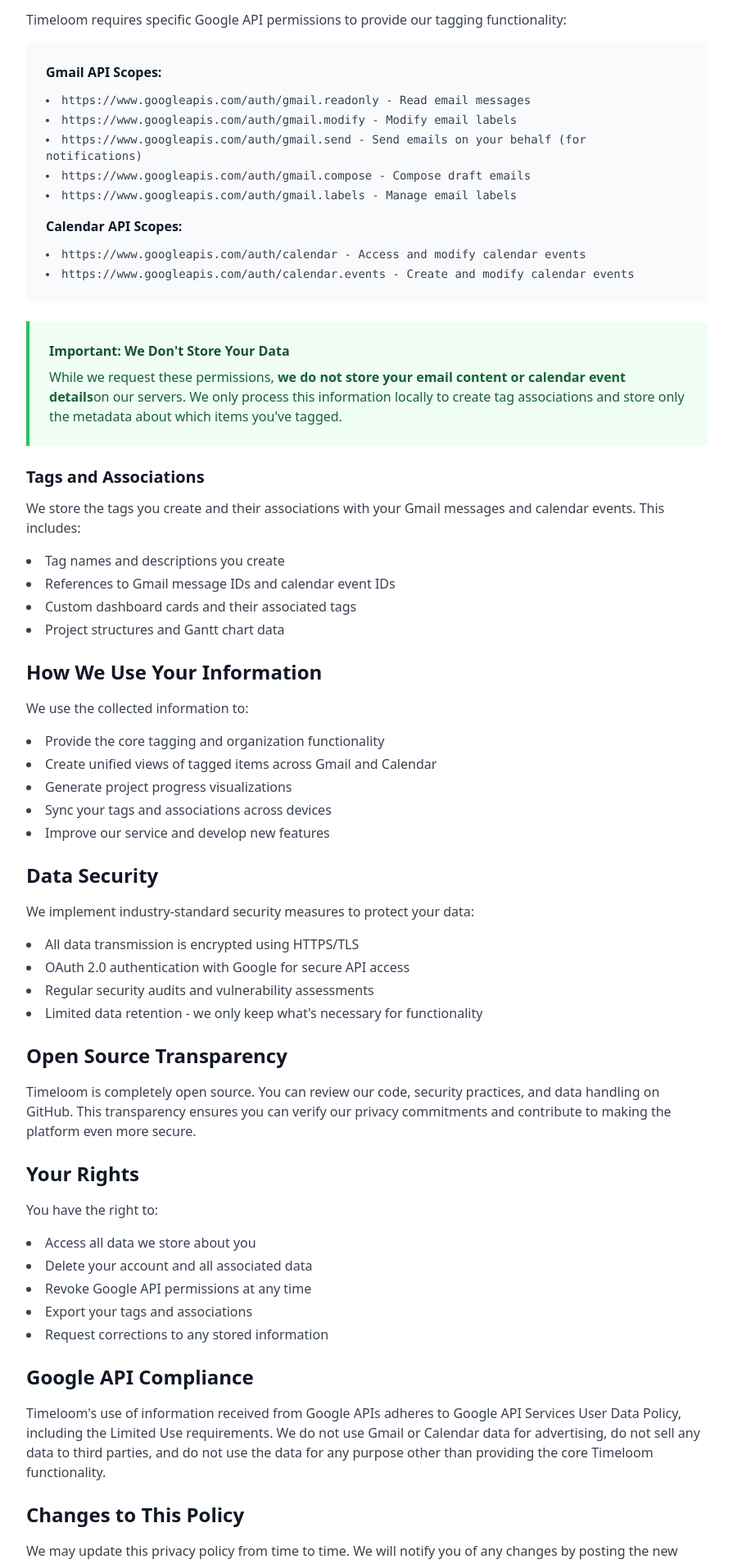
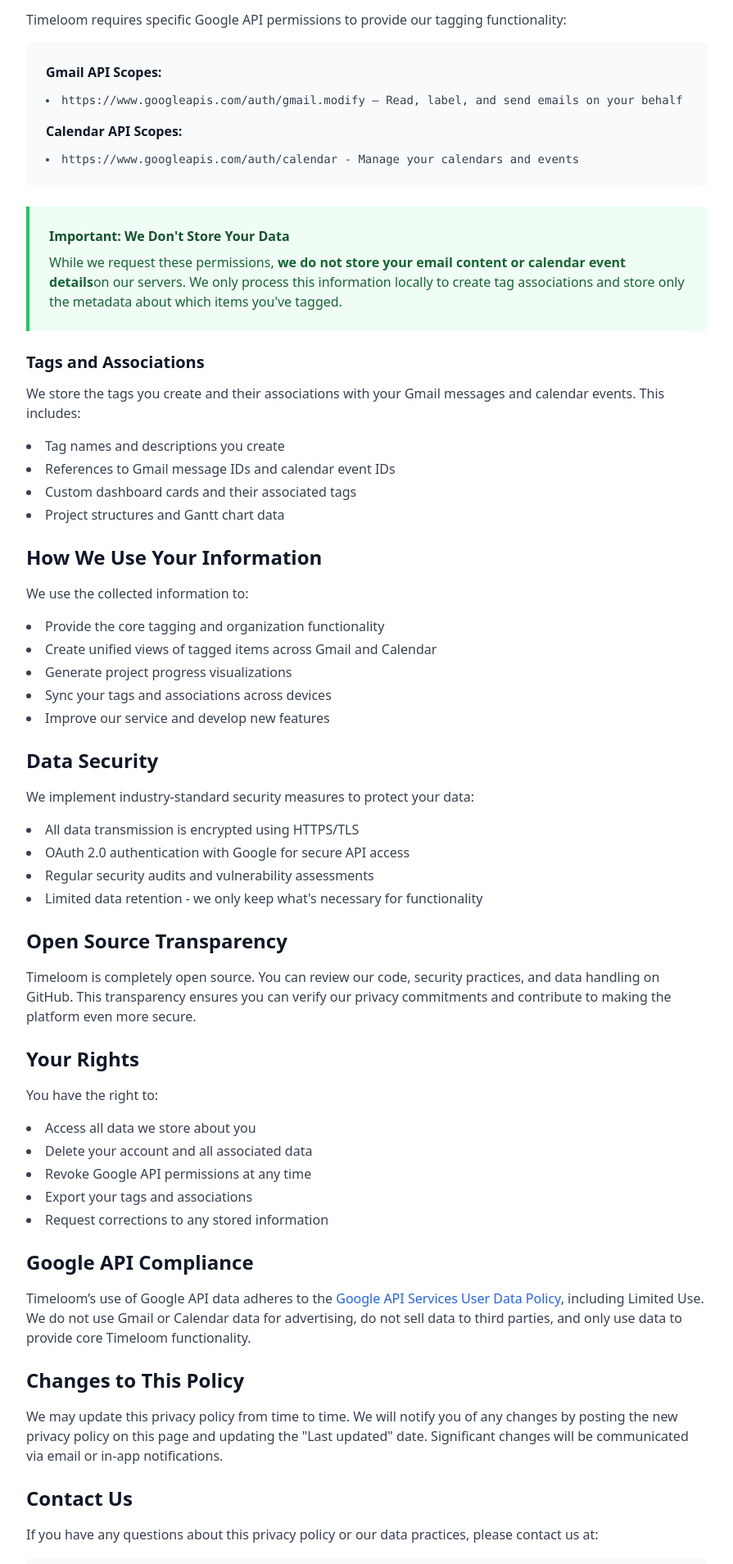
Before and after one commit to BerrySeriousCoder/Timeloom-landingpage, a React (Vite) app: page /privacy in a window 1280 px wide. Shown: the part 588-2496 px from the top of the page at 82% size, without its empty margins (192-1087 px from the left). Built offline with nearby package versions, Linux system fonts and the light colour scheme.

Commit message:
made changes in terms and privacy policy

```diff
--- a/src/pages/Privacy.tsx
+++ b/src/pages/Privacy.tsx
@@ -44,17 +44,12 @@
             <div className="bg-gray-50 p-6 rounded-lg mb-6">
               <h4 className="font-semibold text-gray-900 mb-3">Gmail API Scopes:</h4>
               <ul className="list-disc list-inside space-y-1 text-gray-700 text-sm font-mono">
-                <li>https://www.googleapis.com/auth/gmail.readonly - Read email messages</li>
-                <li>https://www.googleapis.com/auth/gmail.modify - Modify email labels</li>
-                <li>https://www.googleapis.com/auth/gmail.send - Send emails on your behalf (for notifications)</li>
-                <li>https://www.googleapis.com/auth/gmail.compose - Compose draft emails</li>
-                <li>https://www.googleapis.com/auth/gmail.labels - Manage email labels</li>
+                <li>https://www.googleapis.com/auth/gmail.modify — Read, label, and send emails on your behalf</li>
               </ul>
 
               <h4 className="font-semibold text-gray-900 mb-3 mt-4">Calendar API Scopes:</h4>
               <ul className="list-disc list-inside space-y-1 text-gray-700 text-sm font-mono">
-                <li>https://www.googleapis.com/auth/calendar - Access and modify calendar events</li>
-                <li>https://www.googleapis.com/auth/calendar.events - Create and modify calendar events</li>
+                <li>https://www.googleapis.com/auth/calendar - Manage your calendars and events</li>
               </ul>
             </div>
 
@@ -119,10 +114,10 @@
 
             <h2 className="text-2xl font-bold text-gray-900 mb-4">Google API Compliance</h2>
             <p className="text-gray-700 mb-6">
-              Timeloom's use of information received from Google APIs adheres to Google API Services User Data Policy,
-              including the Limited Use requirements. We do not use Gmail or Calendar data for advertising,
-              do not sell any data to third parties, and do not use the data for any purpose other than providing
-              the core Timeloom functionality.
+            Timeloom’s use of Google API data adheres to the <a href="https://developers.google.com/terms/api-services-user-data-policy" target="_blank" rel="noopener noreferrer" className="text-blue-600 hover:underline">Google API Services User Data Policy</a>,
+            including Limited Use. We do not use Gmail or Calendar data for advertising, do not sell data to third parties, and
+            only use data to provide core Timeloom functionality.
+
             </p>
 
             <h2 className="text-2xl font-bold text-gray-900 mb-4">Changes to This Policy</h2>
--- a/src/pages/Terms.tsx
+++ b/src/pages/Terms.tsx
@@ -46,7 +46,7 @@
             <div className="bg-blue-50 p-6 rounded-lg mb-6">
               <h4 className="font-semibold text-blue-900 mb-3">Required Permissions:</h4>
               <ul className="list-disc list-inside space-y-1 text-blue-800 text-sm">
-                <li><strong>Gmail API:</strong> Read, modify, send, and compose emails; manage labels</li>
+                <li><strong>Gmail API:</strong> Read, modify, send, and compose emails; manage labels on your behalf</li>
                 <li><strong>Calendar API:</strong> Read and modify calendar events</li>
               </ul>
               <p className="text-blue-800 mt-3 text-sm">
```
